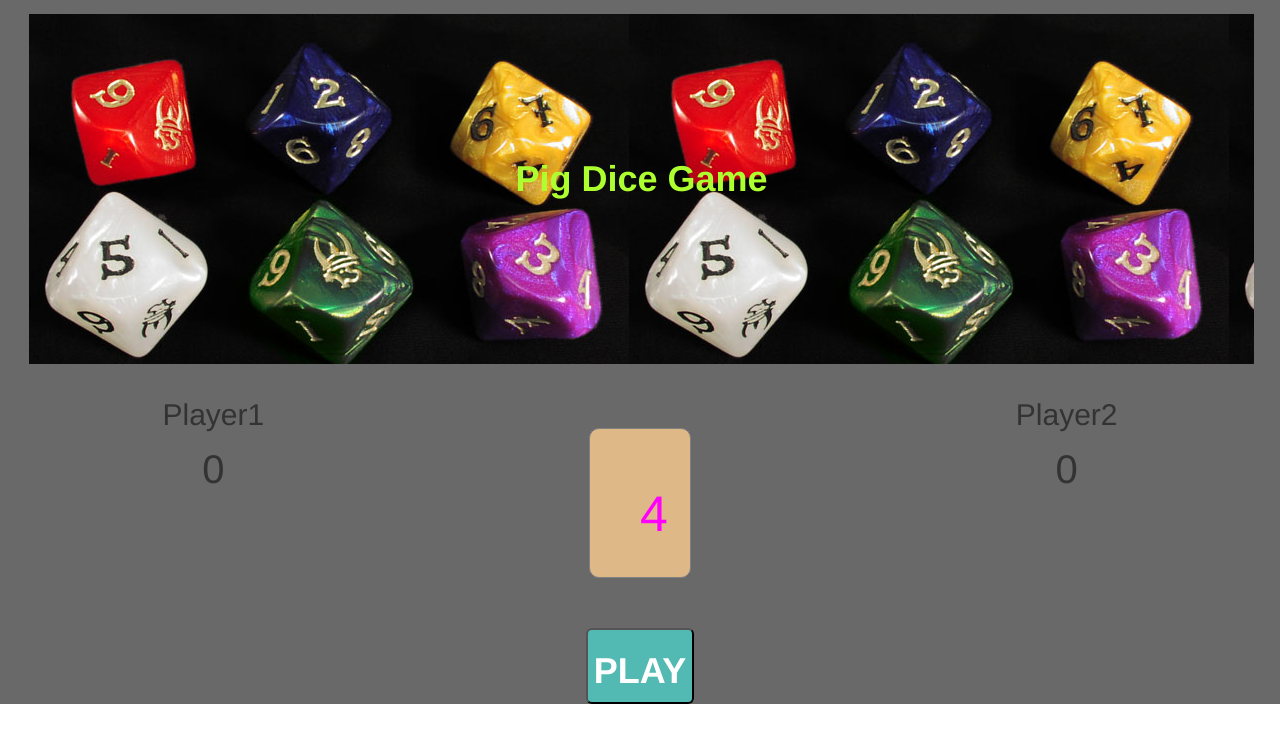
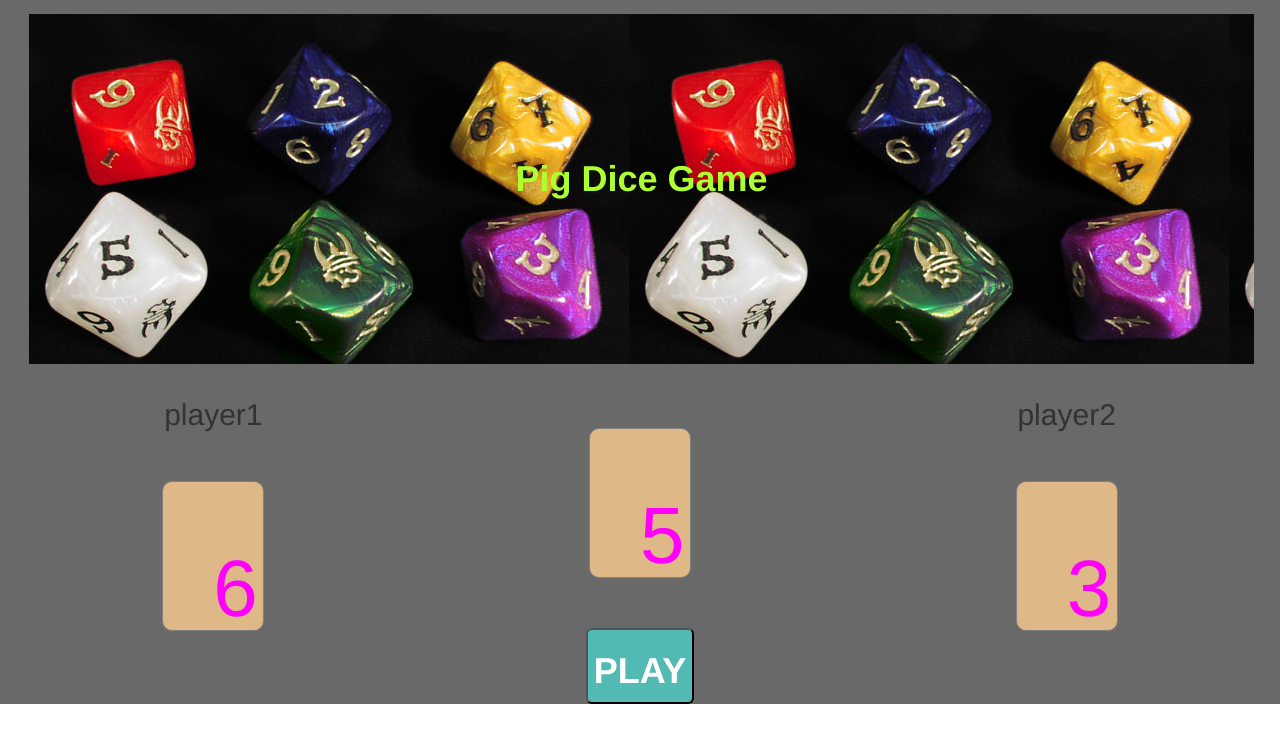
Before and after one commit to mukhebienock/Dice-Game, a plain HTML site: page index.html in a window 1280 px wide. Both pictures are taken after a click on the button "PLAY". Drawn offline with Linux system fonts and the light colour scheme.

```diff
--- a/css/styles.css
+++ b/css/styles.css
@@ -18,11 +18,9 @@ button {
   border-radius: 6px;
   color: rgb(255, 255, 255);
   text-transform: uppercase;
+
 }
-.totalscore {
-  font-size: 40px;
-}
-#placeholder {
+.placeholder {
   background-color: #DEB887;
   color: #FF00FF;
   height: 150px;
@@ -31,5 +29,5 @@ button {
   margin: 50px auto;
   border: 1px solid gray;
   border-radius: 10px;
-  font-size:50px;
+  font-size:80px;
 }
--- a/index.html
+++ b/index.html
@@ -4,31 +4,30 @@
   <link rel="stylesheet" href="css/bootstrap.css">
   <link rel="stylesheet" href="css/styles.css">
   <script src="js/jquery-3.2.1.js"></script>
-    <script src="js/scripts.js "></script>
+  <script src="js/scripts.js"></script>
   <title>A Dice Game</title>
 </head>
 <body>
   <div class="container-fluid">
     <div class="row" id="row-one">
       <div class="col-md-12">
-          <h1><strong>Pig Dice Game</strong></h1>
+        <h1 id="hh1"><strong>Pig Dice Game</strong></h1>
       </div>
     </div>
     <div class="row" id="row-two">
         <div class="col-md-4" id="competitor1">
-            <h2>Player1</h2>
-            <div class="totalscore" id="scoreA">0</div>
+          <h2>player1</h2>
+          <div class="placeholder" id="scoreA">0</div>
         </div>
         <div class="col-md-4" id="place">
-            <p id="placeholder"></p>
-            <button type="submit" id="button"><h1><strong>PLAY</strong></h1></button>
+          <p class="placeholder" id="placeholder"></p>
+          <button type="submit" id="buton"><h1><strong>Play</strong></h1></button>
         </div>
         <div class="col-md-4" id="competitor2">
-            <h2>Player2</h2>
-            <div class="totalscore" id="scoreB">0</div>
+          <h2>player2</h2>
+          <div class="placeholder" id="scoreB">0</div>
         </div>
       </div>
-
   </div>
 </body>
 </html>
--- a/js/scripts.js
+++ b/js/scripts.js
@@ -5,14 +5,26 @@ $(document).ready(function() {
       placeholder.innerHTML = number;
     }
 
+    function outPutNumber(number) {
+      var scoreA = document.getElementById('scoreA')
+      scoreA.innerHTML = number;
+    }
 
-    var button = document.getElementById('button');
+    function puttedNumber(number) {
+      var scoreB = document.getElementById('scoreB')
+      scoreB.innerHTML = number;
+    }
 
-    button.onclick = function() {
+    $("#buton").click(function() {
       var outcome = dice.roll();
       printNumber(outcome);
 
-    };
+      var scorred = dice.roll();
+      outPutNumber(scorred);
+
+      var result = dice.roll();
+      puttedNumber(result);
+    })
 
 
   var dice = {
```
Lines whose indentation alone changed are shown as unchanged.
